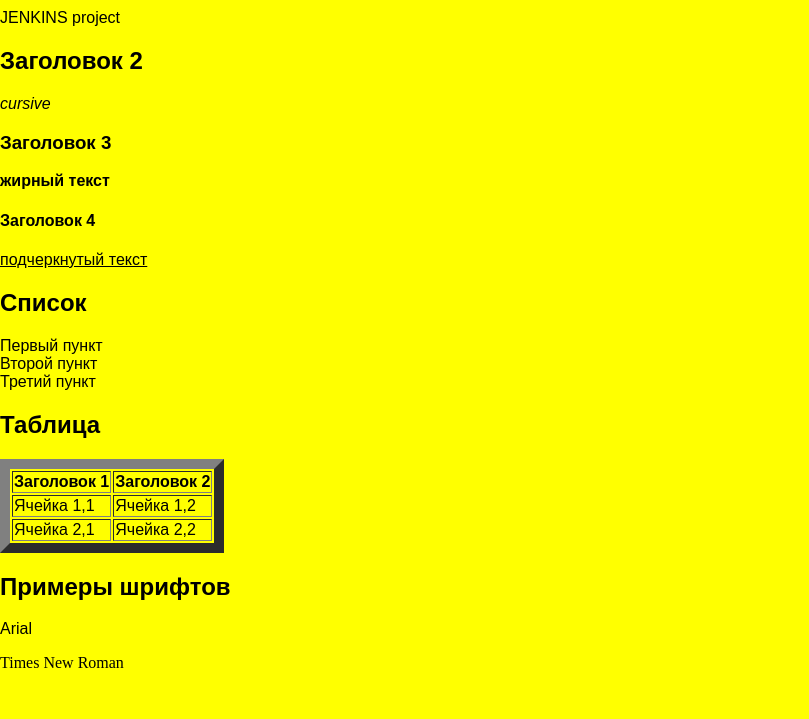
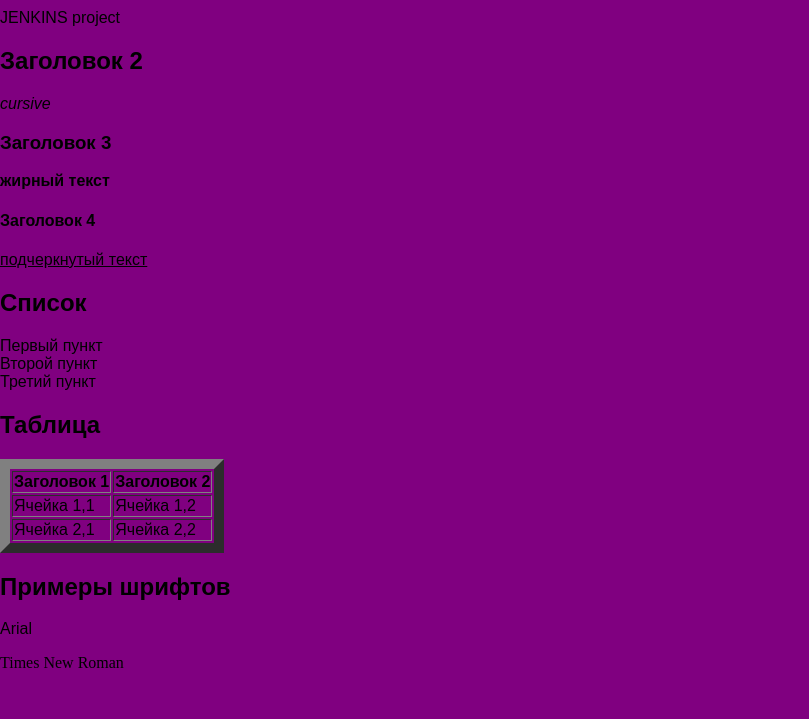
Before and after one commit to Breakway/Jenkins_HTML, a plain HTML site: page index.html in a window 1280 px wide. Shown: the part 81-800 px from the top of the page, without its empty margins (0-809 px from the left). Drawn offline with Linux system fonts and the light colour scheme.

Commit message:
Update index.html

```diff
--- a/index.html
+++ b/index.html
@@ -5,7 +5,7 @@
 	<link rel="stylesheet" type="text/css" href="styles.css">
     <title>Пример текста и форматирования</title>
 </head>
-<body bgcolor=yellow>
+<body bgcolor=purple>
     <h1 style="text-align: center">Заголовок 1</h1>
     <p>JENKINS project</p>
 
```
